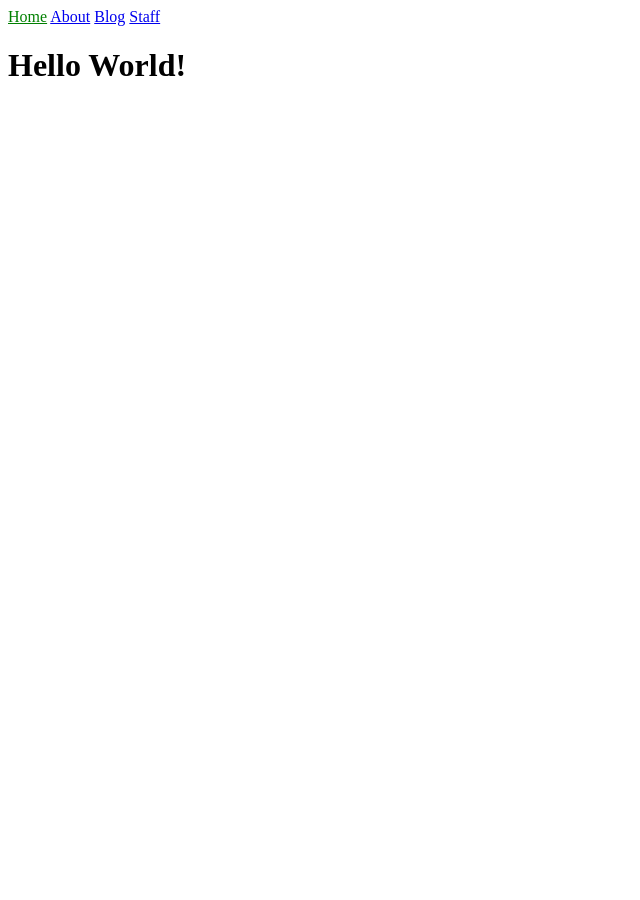
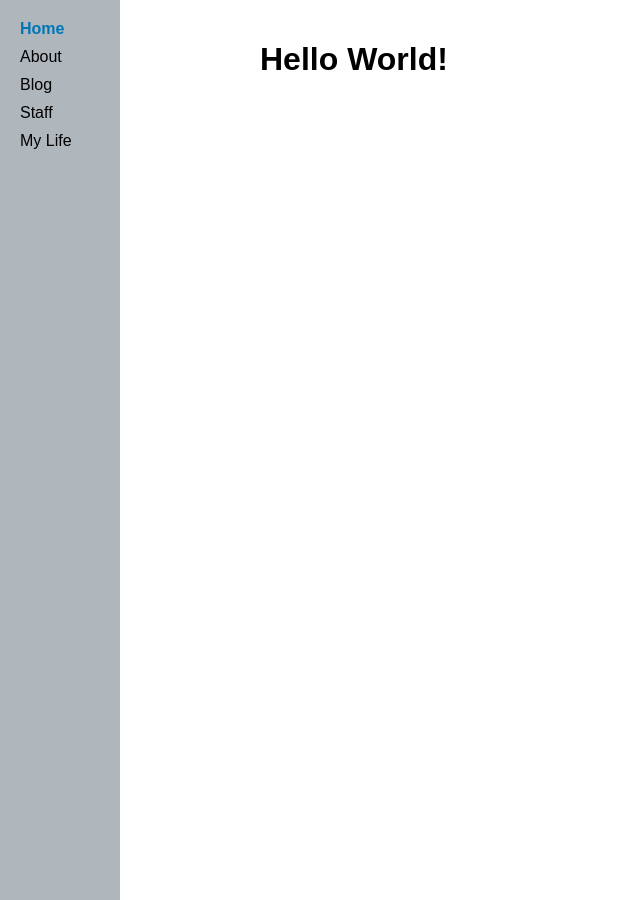
Before and after one commit to shortestllama/shortestllama.github.io, a Jekyll site: the page built from index.html, in a window 1280 px wide. Shown: the whole page, without its empty margins (0-640 px from the left). Built offline with Jekyll 4.4.1, drawn with Linux system fonts in a browser that asks for light colours.

Commit message:
Added a personal page and improved the layout

```diff
--- a/_data/navigation.yml
+++ b/_data/navigation.yml
@@ -6,3 +6,5 @@
   link: /blog.html
 - name: Staff
   link: /staff.html
+- name: My Life
+  link: /personal.html
--- a/_includes/navigation.html
+++ b/_includes/navigation.html
@@ -1,5 +1,13 @@
-<nav>
-  {% for item in site.data.navigation %}
-    <a href="{{ item.link }}"{% if page.url == item.link %} class="current"{% endif %}>{{ item.name }}</a>
-  {% endfor %}
-</nav>
+<div class="sidebar">
+  <nav>
+    <ul>
+      {% for item in site.data.navigation %}
+        <li>
+          <a href="{{ item.link }}"{% if page.url == item.link %} class="current"{% endif %}>
+            {{ item.name }}
+          </a>
+        </li>
+      {% endfor %}
+    </ul>
+  </nav>
+</div>
--- a/_layouts/default.html
+++ b/_layouts/default.html
@@ -8,7 +8,11 @@
     {% seo %}
   </head>
   <body>
-    {% include navigation.html %}
-    {{ content }}
+    <div class="wrapper">
+      {% include navigation.html %}
+      <main class="content">
+        {{ content }}
+      </main>
+    </div>
   </body>
 </html>
--- /dev/null
+++ b/_sass/_variables.scss
@@ -0,0 +1,4 @@
+$honolulu-blue: #0076B6;
+$silver: #B0B7BC;
+$black: #000000;
+$white: #FFFFFF;
--- a/_sass/main.scss
+++ b/_sass/main.scss
@@ -1,3 +1,59 @@
+@import "variables";
+/* Highlight active nav link */
 .current {
-  color: green;
+  color: $honolulu-blue;
+  font-weight: bold;
 }
+
+/* Layout */
+body, html {
+  margin: 0;
+  padding: 0;
+  font-family: sans-serif;
+  background-color: $white;
+  color: $black;
+}
+
+.wrapper {
+  display: flex;
+  min-height: 100vh;
+}
+
+.sidebar {
+  width: 80px;
+  background-color: $silver;
+  color: $black;
+  padding: 20px;
+  position: fixed;
+  top: 0;
+  bottom: 0;
+  left: 0;
+  overflow-y: auto;
+}
+
+.content {
+  margin-left: 240px;
+  padding: 20px;
+  flex: 1;
+}
+
+/* Nav styles */
+nav ul {
+  list-style: none;
+  padding: 0;
+  margin: 0;
+}
+
+nav li {
+  margin-bottom: 10px;
+}
+
+nav a {
+  text-decoration: none;
+  color: $black;
+}
+
+nav a:hover {
+  color: $honolulu-blue;
+  text-decoration: underline;
+}
--- /dev/null
+++ b/personal.html
@@ -0,0 +1,5 @@
+---
+layout: default
+title: My Life
+---
+<h1>My Life</h1>
```
